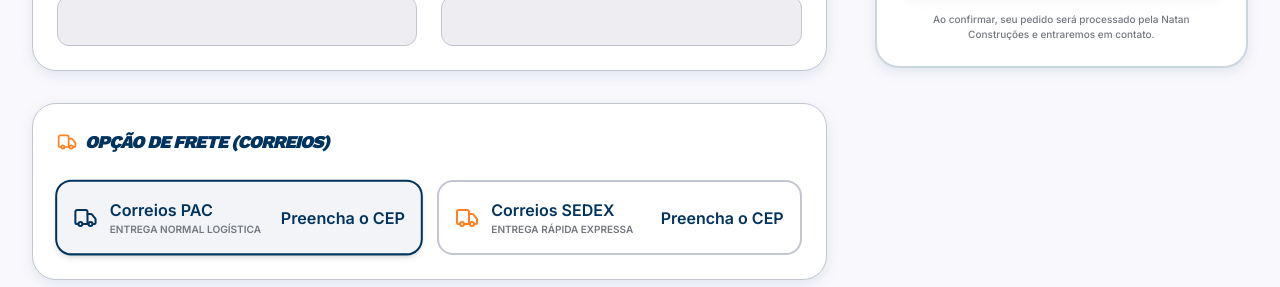
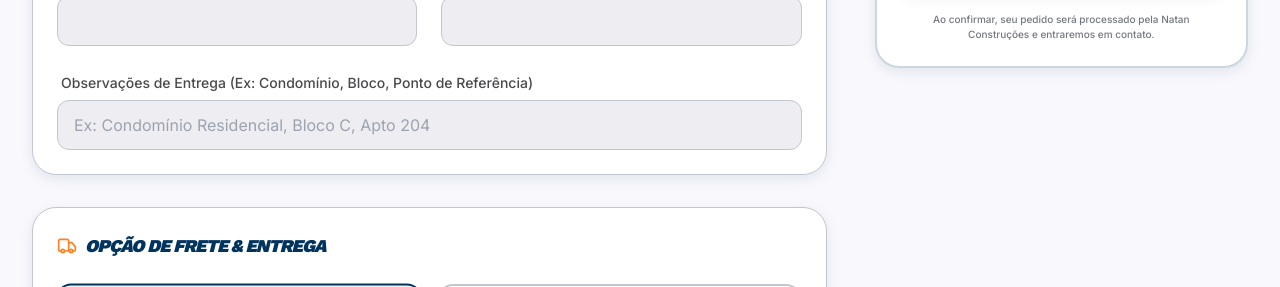
Before and after one commit to Gui2761/Natan-Constru-es, a React (Vite) app: page /checkout in a window 1280 px wide. Shown: the part 640-927 px from the top of the page. Built offline with nearby package versions, Linux system fonts and the light colour scheme; no server answers.

Commit message:
feat: add delivery notes and switch shipping to Company Truck / Pickup in Store options

```diff
--- a/src/pages/Checkout.jsx
+++ b/src/pages/Checkout.jsx
@@ -19,7 +19,8 @@ export default function Checkout() {
   const [couponCode, setCouponCode] = useState('');
   const [couponResult, setCouponResult] = useState(null);
   const [createdOrder, setCreatedOrder] = useState(null);
-  const [shippingService, setShippingService] = useState('PAC');
+  const [shippingService, setShippingService] = useState('TRUCK');
+  const [deliveryNotes, setDeliveryNotes] = useState('');
 
   // Pre-fill address if user is logged in
   const [formData, setFormData] = useState({
@@ -52,17 +53,20 @@ export default function Checkout() {
     }
   };
 
-  // Calculate Shipping based on totalWeight, State (UF) and Service (PAC vs SEDEX)
+  // Calculate Shipping based on totalWeight, State (UF) and Service (TRUCK vs PICKUP)
   const calculateShipping = () => {
+    if (shippingService === 'PICKUP') return 0;
     if (!formData.state || totalWeight === 0) return 0;
-    const base = shippingService === 'SEDEX' ? 28.0 : 15.0;
-    const rate = shippingService === 'SEDEX' ? 2.10 : 1.20;
+
+    // Caminhão da Empresa
+    const base = 35.0; // Taxa base de frete rodoviário
+    const rate = 0.80; // Custo logístico por kg do material
     const weightFee = totalWeight * rate;
 
     const state = formData.state.toUpperCase().trim();
-    let multiplier = 2.2; // default outer state
-    if (state === 'SE') multiplier = 1.0; // Local rate for Sergipe
-    else if (['AL', 'BA', 'PE'].includes(state)) multiplier = 1.5; // Regional rate for neighboring Northeast states
+    let multiplier = 2.0;
+    if (state === 'SE') multiplier = 1.0; // Tarifa local para Sergipe
+    else if (['AL', 'BA', 'PE'].includes(state)) multiplier = 1.5; // Estados vizinhos
 
     return base + (weightFee * multiplier);
   };
@@ -79,10 +83,12 @@ export default function Checkout() {
       `*Pedido:* #${orderId}\n` +
       `*Cliente:* ${createdOrder.user.name}\n` +
       `*Telefone:* ${createdOrder.user.phone || 'Não informado'}\n` +
-      `*Endereço:* ${createdOrder.user.address.zipCode} - ${createdOrder.user.address.street}, ${createdOrder.user.address.number} - ${createdOrder.user.address.city}/${createdOrder.user.address.state}\n\n` +
+      `*Endereço:* ${createdOrder.user.address.zipCode} - ${createdOrder.user.address.street}, ${createdOrder.user.address.number} - ${createdOrder.user.address.city}/${createdOrder.user.address.state}\n` +
+      (createdOrder.deliveryNotes ? `*Observações de Entrega:* ${createdOrder.deliveryNotes}\n` : '') + `\n` +
       `*Itens do Pedido:*\n${itemsList}\n\n` +
       `*Peso da Carga:* ${createdOrder.totalWeight.toFixed(2)} kg\n` +
-      `*Frete Logístico (${createdOrder.shippingService}):* R$ ${createdOrder.shippingCost.toFixed(2)}\n` +
+      `*Opção de Frete:* ${createdOrder.shippingService === 'PICKUP' ? 'Buscar na Loja (Grátis)' : 'Caminhão da Empresa'}\n` +
+      `*Frete Logístico:* R$ ${createdOrder.shippingCost.toFixed(2)}\n` +
       `*VALOR TOTAL:* R$ ${createdOrder.totalAmount.toFixed(2)}\n\n` +
       `*Gostaria de agendar a entrega do meu material!*`;
 
@@ -107,6 +113,7 @@ export default function Checkout() {
         totalWeight,
         shippingCost,
         shippingService,
+        deliveryNotes,
         user: {
           ...user,
           address: formData
@@ -239,44 +246,53 @@ export default function Checkout() {
                    maxLength={2}
                    onChange={e => setFormData({...formData, state: e.target.value.toUpperCase()})}
                  />
+                 <div className="md:col-span-2">
+                   <Input
+                     label="Observações de Entrega (Ex: Condomínio, Bloco, Ponto de Referência)"
+                     value={deliveryNotes}
+                     maxLength={150}
+                     placeholder="Ex: Condomínio Residencial, Bloco C, Apto 204"
+                     onChange={e => setDeliveryNotes(e.target.value)}
+                   />
+                 </div>
               </form>
             </Card>
 
-            {/* Seletor de Frete Correios */}
+            {/* Opções de Frete Customizadas */}
             <Card>
                <h3 className="text-lg font-black uppercase italic tracking-tighter text-primary mb-6 flex items-center gap-2">
-                <Truck size={20} className="text-secondary" /> Opção de Frete (Correios)
+                 <Truck size={20} className="text-secondary" /> Opção de Frete & Entrega
                </h3>
                <div className="grid grid-cols-1 md:grid-cols-2 gap-4">
                  <div
-                  className={`p-4 border-2 rounded-2xl cursor-pointer transition-all flex items-center justify-between ${shippingService === 'PAC' ? 'border-primary bg-primary/5 shadow-md scale-[1.01]' : 'border-outline-variant hover:border-primary/50'}`}
-                  onClick={() => setShippingService('PAC')}
+                   className={`p-4 border-2 rounded-2xl cursor-pointer transition-all flex items-center justify-between ${shippingService === 'TRUCK' ? 'border-primary bg-primary/5 shadow-md scale-[1.01]' : 'border-outline-variant hover:border-primary/50'}`}
+                   onClick={() => setShippingService('TRUCK')}
                  >
                    <div className="flex items-center gap-3">
-                    <Truck className="text-primary" />
+                     <Truck className="text-primary animate-pulse" />
                      <div>
-                      <p className="font-bold text-primary">Correios PAC</p>
-                      <p className="text-[10px] text-outline uppercase font-black">Entrega Normal Logística</p>
+                       <p className="font-bold text-primary">Caminhão da Empresa</p>
+                       <p className="text-[10px] text-outline uppercase font-black">Entrega Logística na Obra</p>
                      </div>
                    </div>
-                  <span className="font-black text-primary">
-                    {formData.state ? `R$ ${(15.0 + totalWeight * 1.20 * (formData.state === 'SE' ? 1.0 : ['AL','BA','PE'].includes(formData.state) ? 1.5 : 2.2)).toFixed(2)}` : 'Preencha o CEP'}
+                   <span className="font-black text-primary text-sm md:text-base">
+                     {formData.state ? `R$ ${(35.0 + totalWeight * 0.80 * (formData.state === 'SE' ? 1.0 : ['AL','BA','PE'].includes(formData.state) ? 1.5 : 2.0)).toFixed(2)}` : 'Preencha o CEP'}
                    </span>
                  </div>
 
                  <div
-                  className={`p-4 border-2 rounded-2xl cursor-pointer transition-all flex items-center justify-between ${shippingService === 'SEDEX' ? 'border-primary bg-primary/5 shadow-md scale-[1.01]' : 'border-outline-variant hover:border-primary/50'}`}
-                  onClick={() => setShippingService('SEDEX')}
+                   className={`p-4 border-2 rounded-2xl cursor-pointer transition-all flex items-center justify-between ${shippingService === 'PICKUP' ? 'border-primary bg-primary/5 shadow-md scale-[1.01]' : 'border-outline-variant hover:border-primary/50'}`}
+                   onClick={() => setShippingService('PICKUP')}
                  >
                    <div className="flex items-center gap-3">
-                    <Truck className="text-secondary" />
+                     <MapPin className="text-secondary" />
                      <div>
-                      <p className="font-bold text-primary">Correios SEDEX</p>
-                      <p className="text-[10px] text-outline uppercase font-black">Entrega Rápida Expressa</p>
+                       <p className="font-bold text-primary">Buscar na Loja</p>
+                       <p className="text-[10px] text-outline uppercase font-black">Retirada Direta / Sem Frete</p>
                      </div>
                    </div>
-                  <span className="font-black text-primary">
-                    {formData.state ? `R$ ${(28.0 + totalWeight * 2.10 * (formData.state === 'SE' ? 1.0 : ['AL','BA','PE'].includes(formData.state) ? 1.5 : 2.2)).toFixed(2)}` : 'Preencha o CEP'}
+                   <span className="font-black text-green-600 uppercase tracking-widest text-xs md:text-sm">
+                     Grátis
                    </span>
                  </div>
                </div>
```
Lines whose indentation alone changed are shown as unchanged.
